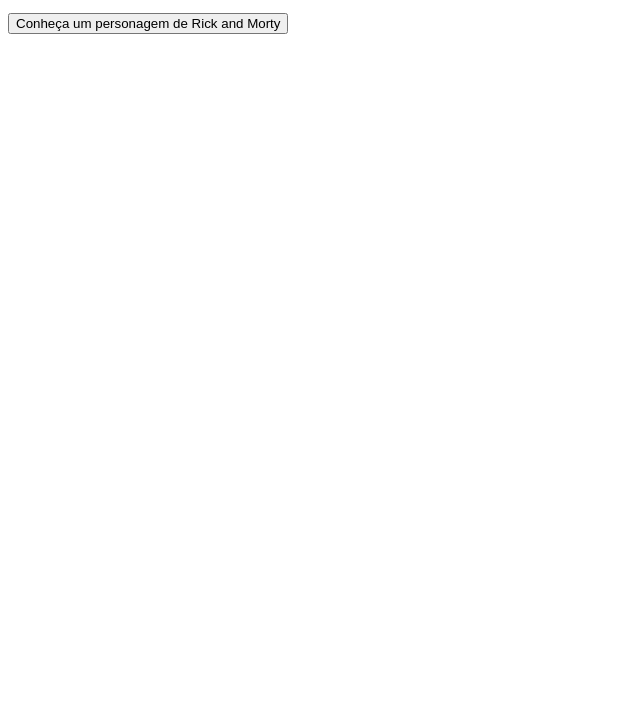
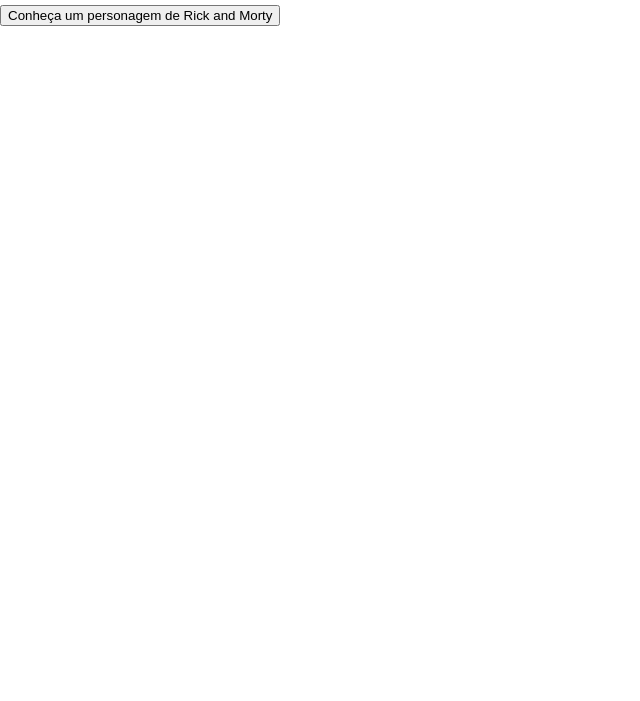
Before and after one commit to Felipe-002/Teste, a plain HTML site: page index.html in a window 1280 px wide. Shown: the part 99-800 px from the top of the page, without its empty margins (0-640 px from the left). Drawn offline with Linux system fonts and the light colour scheme.

Commit message:
Adicionar estilo a página

```diff
--- a/index.html
+++ b/index.html
@@ -6,6 +6,7 @@
         <meta http-equiv="X-UA-Compatible" content="IE=edge">
         <meta name="viewport" content="width=device-width, initial-scale=1.0">
         <title>Conheça Rick e Morty</title>
+<link rel="stylesheet" href="style.css">
     </head>
     <body>
         <main>
--- a/style.css
+++ b/style.css
@@ -0,0 +1,9 @@
+body {background-image:linear-gradient();
+margin: 0;
+min-height: 100vh;
+width: 100%;
+180deg,
+#6495ed 5%,
+#00ffff 20%,
+#008d8d 60%,
+#00cedi 95%
```
